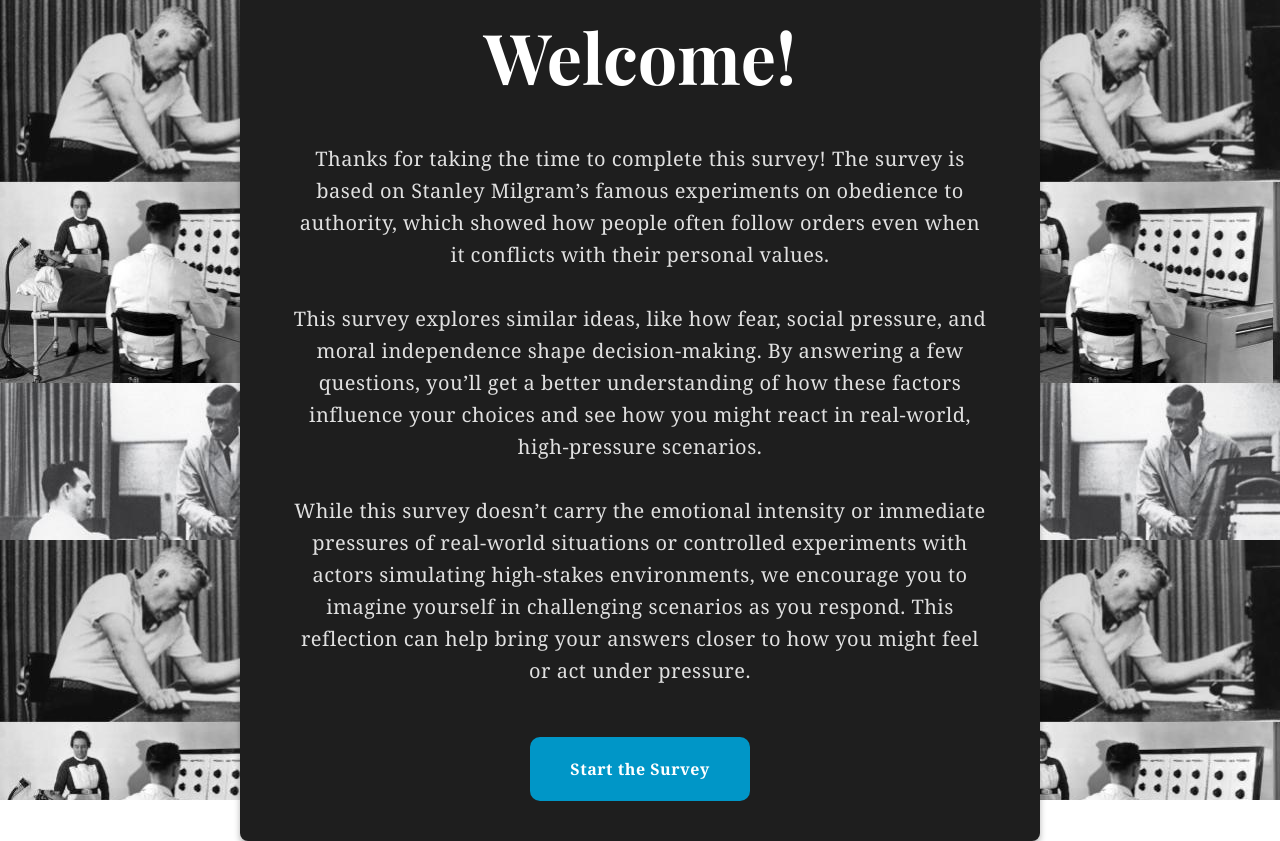
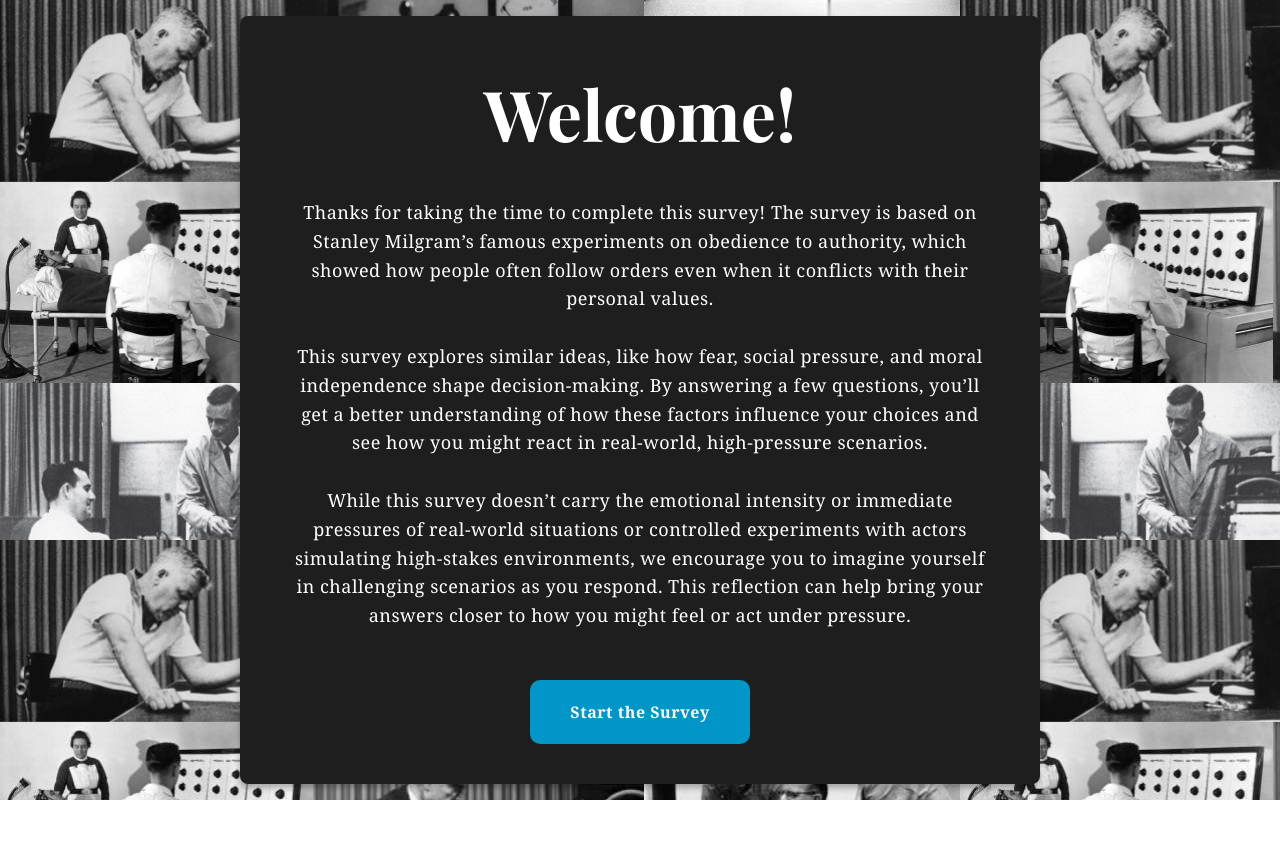
Before and after one commit to kharvey19/histsciproject, a React (Create React App) app: page /intro in a window 1280 px wide. After the commit the page ends 800 px from the top, so only its background shows below. Built offline with nearby package versions, Linux system fonts and the light colour scheme; a web font is replaced by a local one.

Commit message:
fixed intro page

```diff
--- a/src/components/IntroductionPage.js
+++ b/src/components/IntroductionPage.js
@@ -26,8 +26,7 @@ const IntroductionPage = () => {
       alignItems: "center",
       minHeight: "100vh",
       backgroundColor: "#121212",
-      color: "#e0e0e0",
-      padding: "20px", // Added padding for better spacing on small screens
+      padding: "20px",
     },
     card: {
       backgroundColor: "#1e1e1e",
@@ -37,27 +36,29 @@ const IntroductionPage = () => {
       textAlign: "center",
       width: "90%",
       maxWidth: "800px",
+      maxHeight: isLargeScreen ? "none" : "70vh", // No height restriction on large screens
+      overflowY: isLargeScreen ? "visible" : "auto", // Enable scrolling only for small screens
+      boxSizing: "border-box",
       display: "flex",
       flexDirection: "column",
       alignItems: "center",
-      boxSizing: "border-box", // Ensure padding doesn't affect total size
-
     },
     title: {
-      fontSize: isLargeScreen ? "70px" : "40px", // Dynamic title size
+      fontSize: isLargeScreen ? "70px" : "40px",
       color: "#ffffff",
       marginBottom: "20px",
       marginTop: "20px",
     },
     description: {
-      fontSize: isLargeScreen ? "20px" : "16px", // Dynamic description size
+      fontSize: isLargeScreen ? "18px" : "16px",
       marginBottom: isLargeScreen ? "50px" : "30px",
       marginLeft: "20px",
       marginRight: "20px",
-      lineHeight: "1.6", // Improved readability
+      lineHeight: "1.6",
+      color: "white",
     },
     button: {
-      padding: isLargeScreen ? "20px 40px" : "15px 30px", // Dynamic button size
+      padding: isLargeScreen ? "20px 40px" : "15px 30px",
       fontSize: isLargeScreen ? "16px" : "14px",
       color: "#ffffff",
       backgroundColor: "#0096c7",
--- a/src/components/OpeningPage.js
+++ b/src/components/OpeningPage.js
@@ -46,7 +46,6 @@ const OpeningPage = () => {
       flexDirection: "column",
       alignItems: "center",
       margin: isLargeScreen ? "70px" : "normal", // Adjust font size dynamically
-
     },
     title: {
       fontSize: isLargeScreen ? "70px" : "40px", // Adjust font size dynamically
```
